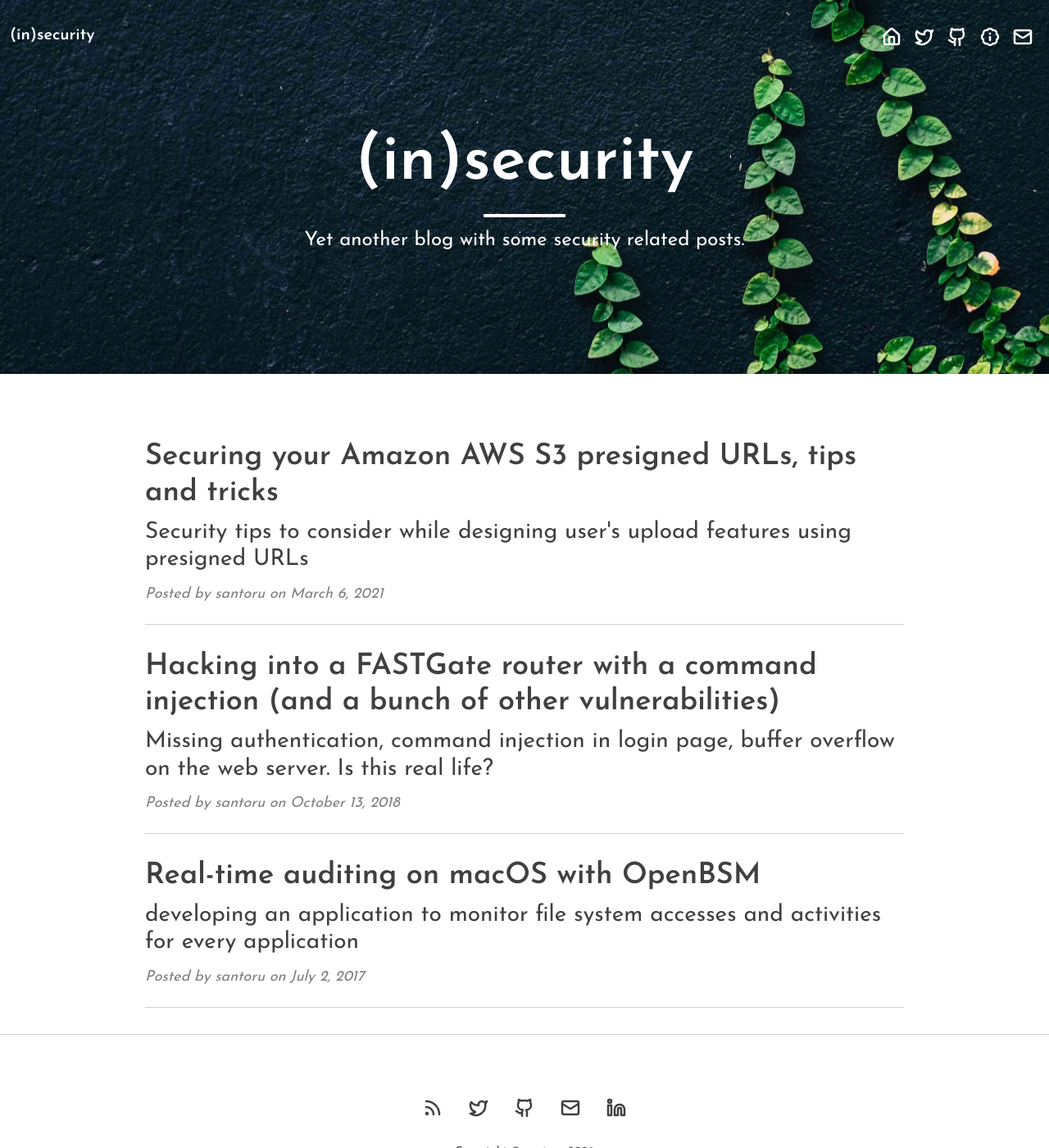
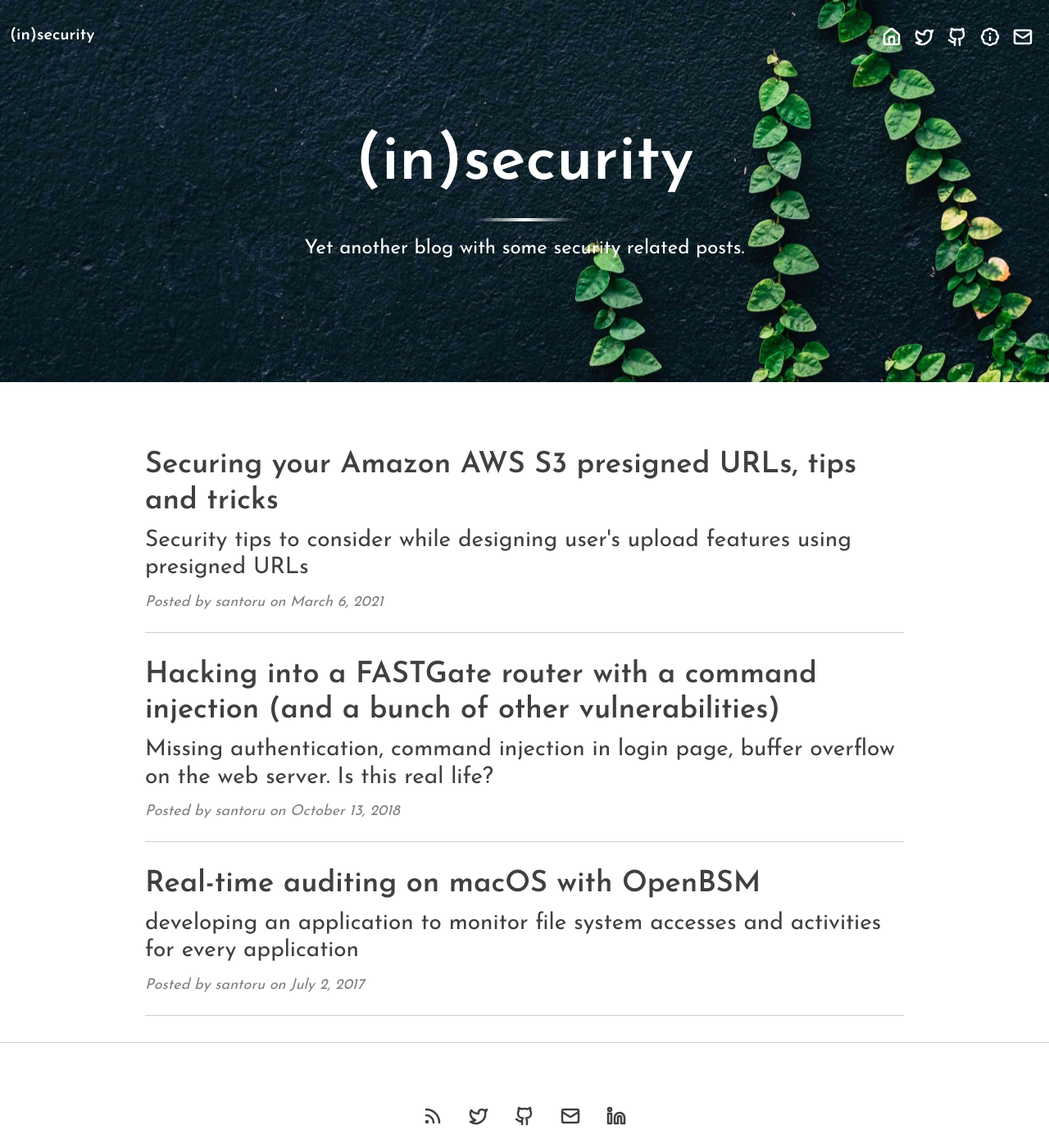
Before and after one commit to santoru/insecurity, a Jekyll site: the page built from index.html, in a window 1280 px wide and 1400 px high. Shown: the whole window at 82% size. Built offline with Jekyll 4.4.1, drawn with Linux system fonts in a browser that asks for light colours; the list of posts is cut into pages by our own code.

Commit message:
Style hr.small with gradient fade effect

```diff
--- a/css/clean-blog.css
+++ b/css/clean-blog.css
@@ -23,7 +23,14 @@ blockquote { color: gray; font-style: italic; border-left: 4px solid #306951; pa
 pre { padding: 16px; border-radius: 4px; overflow-x: auto; }
 .highlighter-rouge pre.highlight { padding: 16px; }
 code.highlighter-rouge { padding: 2px 6px; background-color: #f5f5f5; border-radius: 3px; }
-hr.small { max-width: 100px; margin: 15px auto; border-width: 4px; border-color: #fff; opacity: 1; }
+hr.small {
+  max-width: 120px;
+  margin: 20px auto;
+  border: none;
+  height: 4px;
+  background: linear-gradient(90deg, transparent, #fff, transparent);
+  opacity: 1;
+}
 html { scroll-behavior: smooth; }
 article img { max-width: 100%; height: auto; }
 article table { width: 100%; margin-bottom: 1rem; border-collapse: collapse; }
```
